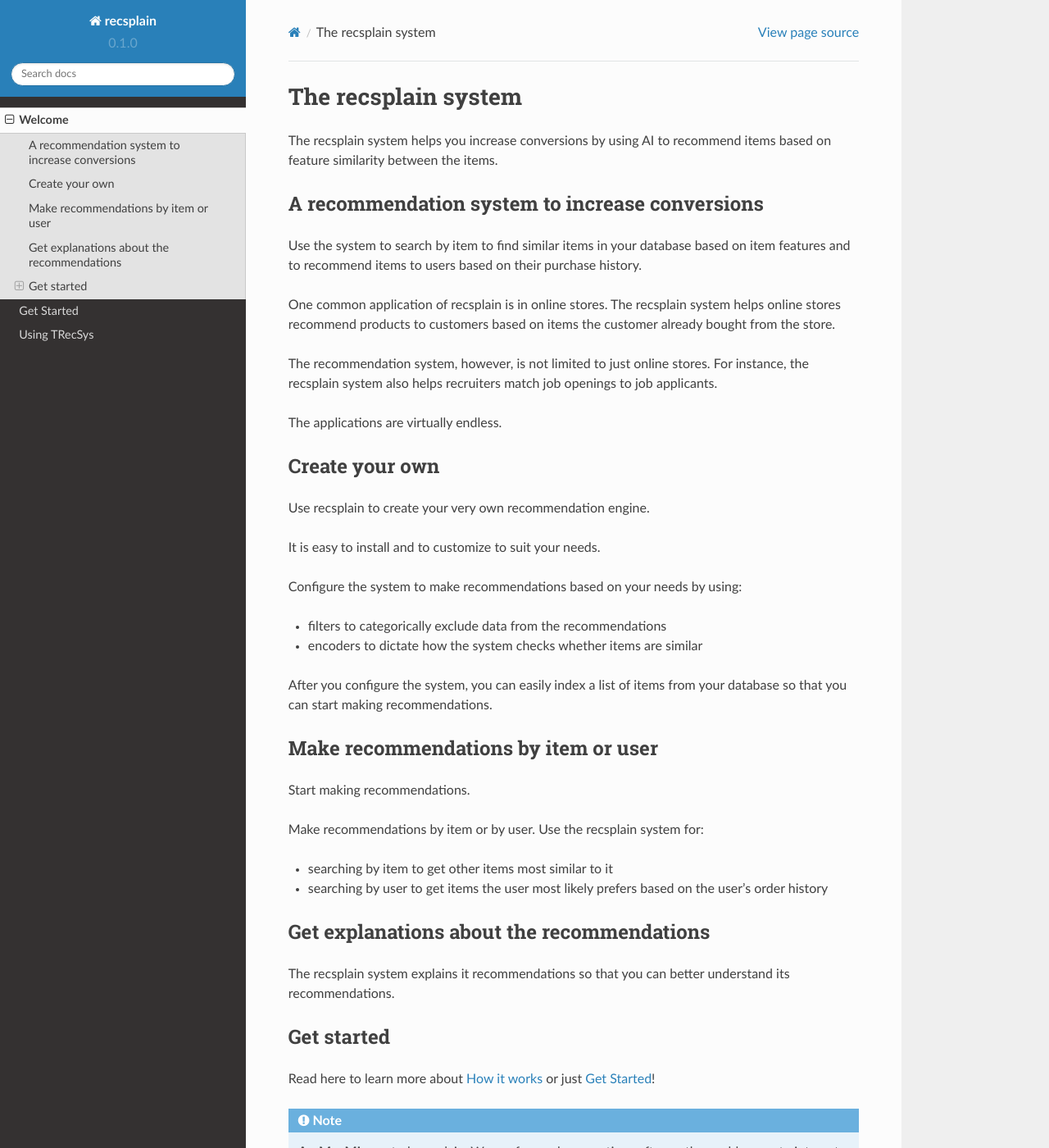
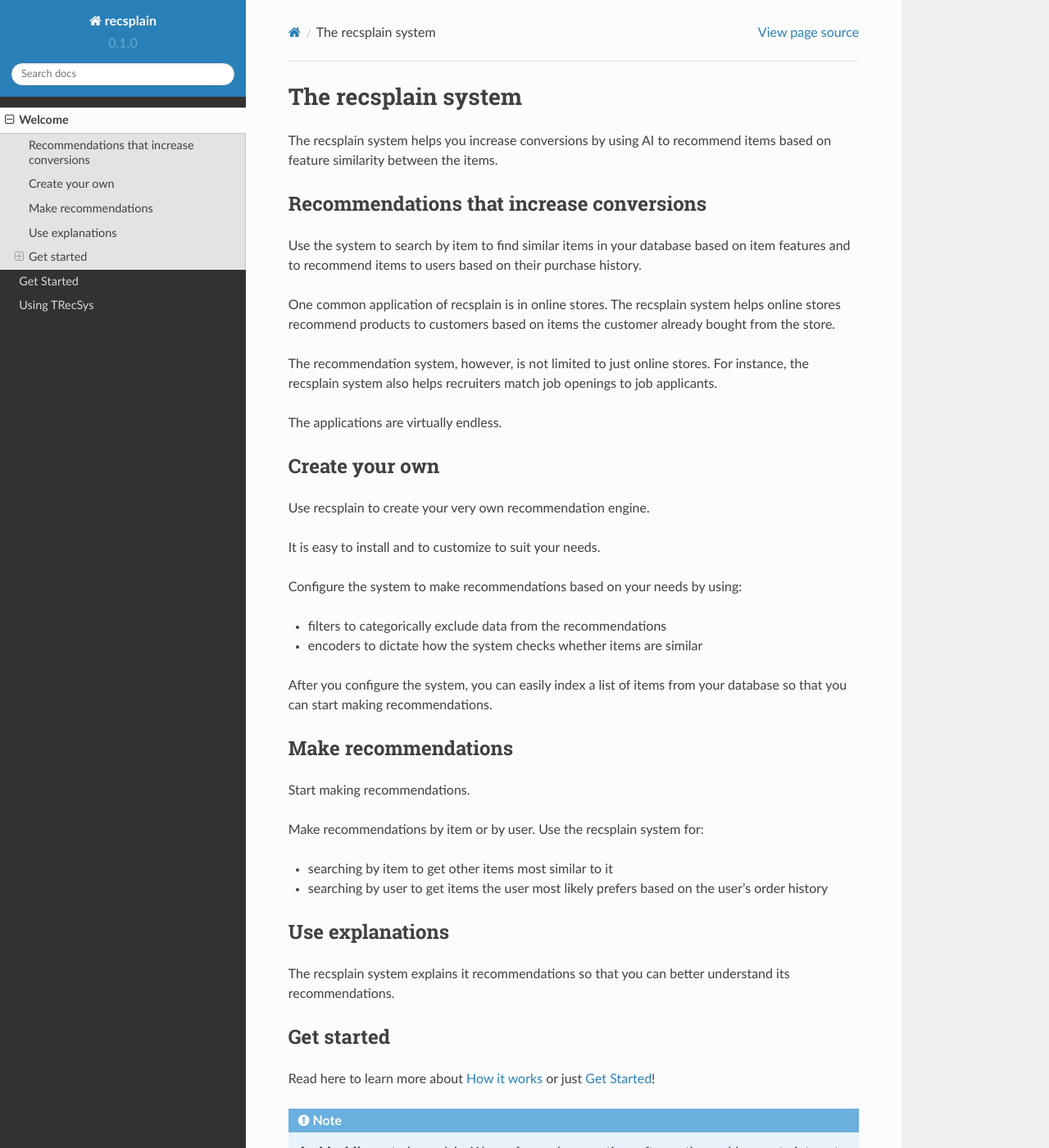
Before and after one commit to argmaxml/recsplain, a Sphinx documentation site: the page built from docs/source/index.rst, in a window 1280 px wide and 1400 px high. Shown: the whole window at 82% size. Built offline with Sphinx 7.4.7 and the Read the Docs theme 2.0.0, drawn with Linux system fonts in a browser that asks for light colours.

Commit message:
working on index

```diff
--- a/docs/source/index.rst
+++ b/docs/source/index.rst
@@ -8,8 +8,8 @@ The recsplain system
 
 The recsplain system helps you increase conversions by using AI to recommend items based on feature similarity between the items.
 
-A recommendation system to increase conversions
--------------------------------------------------
+Recommendations that increase conversions
+-----------------------------------------------
 
 Use the system to search by item to find similar items in your database based on item features and to recommend items to users based on their purchase history.
 
@@ -33,8 +33,8 @@ Configure the system to make recommendations based on your needs by using:
 
 After you configure the system, you can easily index a list of items from your database so that you can start making recommendations.
 
-Make recommendations by item or user
--------------------------------------
+Make recommendations
+-------------------------
 
 Start making recommendations.
 
@@ -43,8 +43,8 @@ Make recommendations by item or by user. Use the recsplain system for:
 - searching by item to get other items most similar to it
 - searching by user to get items the user most likely prefers based on the user's order history
 
-Get explanations about the recommendations
---------------------------------------------
+Use explanations
+-----------------------
 
 The recsplain system explains it recommendations so that you can better understand its recommendations.
 
@@ -59,6 +59,7 @@ Read here to learn more about :doc:`how-it-works` or just :doc:`get-started`!
 
 .. toctree::
    :maxdepth: 1
+   :titlesonly:
 
    Introduction <introduction>
    How it works <how-it-works>
```
